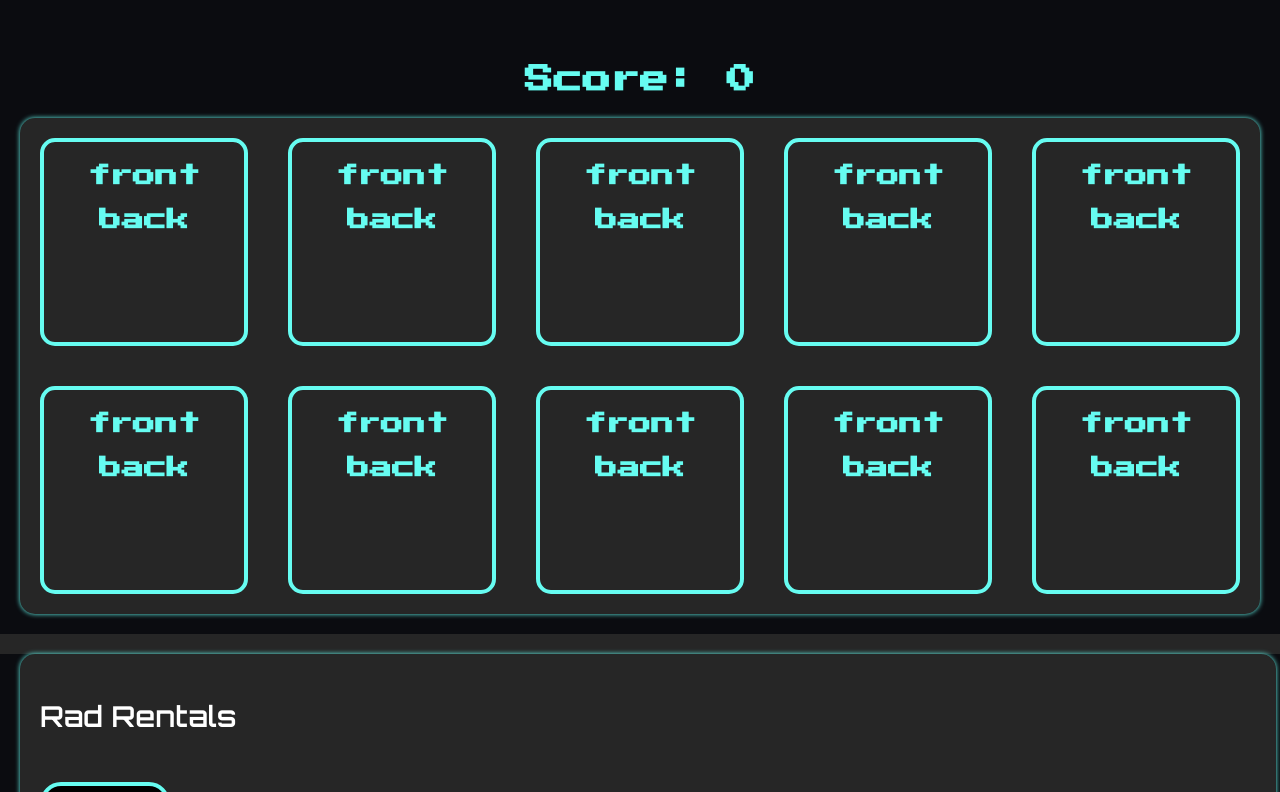
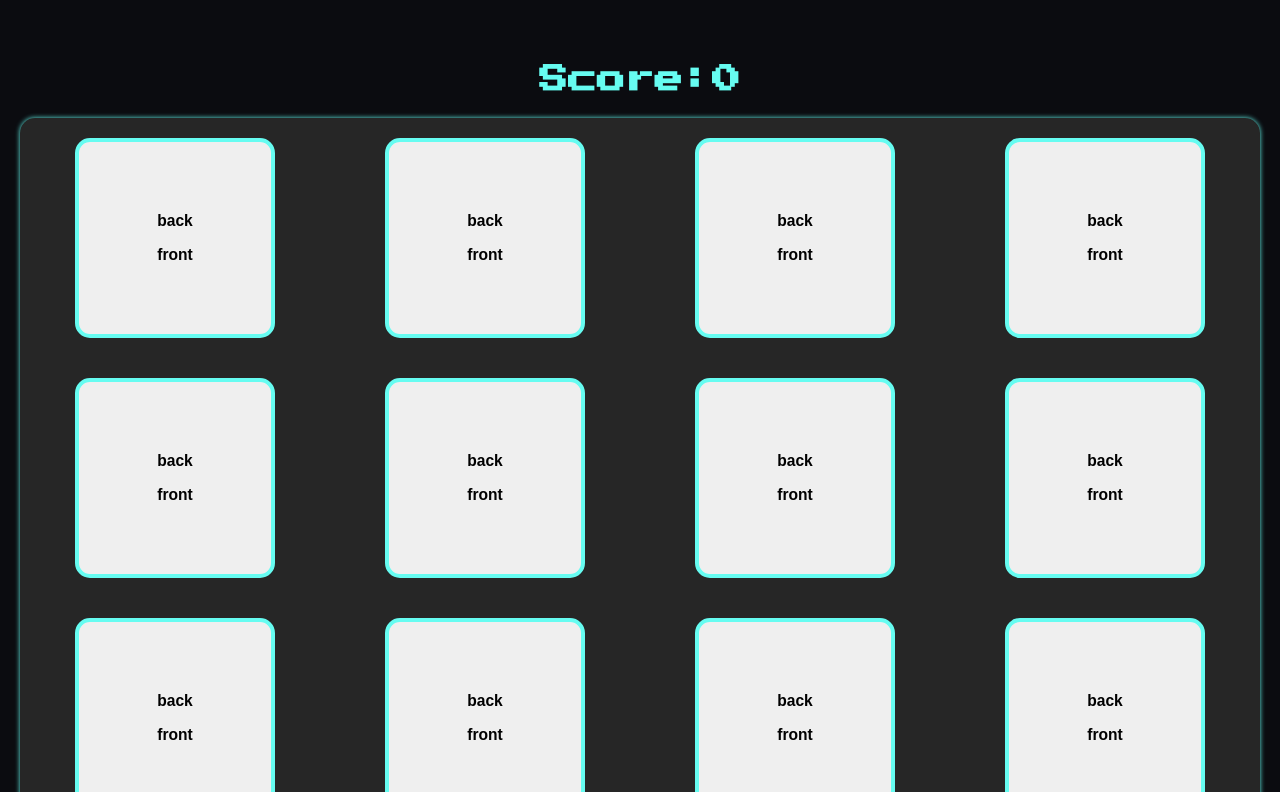
Before and after one commit to Trond240/Trond-s-Portfolio-Site, a React (Create React App) app: page / in a window 1280 px wide. Shown: the part 1128-1920 px from the top of the page. Built offline with nearby package versions, Linux system fonts and the light colour scheme.

Commit message:
Add code for checking matched cards.

```diff
--- a/src/cardGame/cardGame.css
+++ b/src/cardGame/cardGame.css
@@ -12,11 +12,11 @@
     border-radius: 15px;
     justify-items: center;
     display: grid;
-    grid-template-columns: 1fr 1fr 1fr 1fr 1fr;
-    grid-template-rows: 1fr 1fr;
+    grid-template-columns: 1fr 1fr 1fr 1fr;
+    grid-template-rows: 1fr 1fr 1fr;
 }
 
-.cards {
+.cards-back {
     justify-items: center;
     border: solid 4px #66FCF1;
     border-radius: 15px;
@@ -25,6 +25,36 @@
     height: 200px;
 }
 
+/* .back {
+    display: none
+} */
+
+/* .cards-front {
+    display: none;
+    justify-items: center;
+    border: solid 4px balck;
+    border-radius: 15px;
+    margin: 20px;
+    width: 200px;
+    height: 200px;
+} */
+
+/* .cards-front {
+    display: none;
+    justify-items: center;
+    border: solid 4px #66FCF1;
+    border-radius: 15px;
+    margin: 20px;
+    width: 200px;
+    height: 200px;
+} */
+
+/* .flip {
+    transform: rotateY(180deg);
+    transform: scale(0.97);
+    transition: transform .3s;
+} */
+
 /* .front {
     display: none;
 } */
--- a/src/cardGame/cardGame.js
+++ b/src/cardGame/cardGame.js
@@ -4,57 +4,81 @@ import './cardGame.css'
 export const CardGame = () => {
     const [cardData, setCardData] = useState([])
     const [flipCard, setFlipCard] = useState(false)
+    const [playerScore, setPlayerScore] = useState(0)
     const [selectedCards, setSelectedCards] = useState([])
+    const [matchedCards, setMtachedCards] = useState([])
 
     const cards = [
                         {
                             id: 1,
                             img: 'blank',
+                            numberMatch: 1,
                             flipped: false
                         },
                         {
                             id: 2,
                             img: 'blank',
+                            numberMatch: 1,
                             flipped: false
                         },
                         {
                             id: 3,
                             img: 'blank',
+                            numberMatch: 2,
                             flipped: false
                         },
                         {
                             id: 4,
                             img: 'blank',
+                            numberMatch: 2,
                             flipped: false
                         },
                         {
                             id: 5,
                             img: 'blank',
+                            numberMatch: 3,
                             flipped: false
                         },
                         {
                             id: 6,
                             img: 'blank',
+                            numberMatch: 3,
                             flipped: false
                         },
                         {
                             id: 7,
                             img: 'blank',
+                            numberMatch: 4,
                             flipped: false
                         },
                         {
                             id: 8,
                             img: 'blank',
+                            numberMatch: 4,
                             flipped: false
                         },
                         {
                             id: 9,
                             img: 'blank',
+                            numberMatch: 5,
                             flipped: false
                         },
                         {
                             id: 10,
                             img: 'blank',
+                            numberMatch: 5,
+                            flipped: false
+                        },
+                        {
+                            id:11,
+                            img: 'blank',
+                            numberMatch: 6,
+                            flipped: false
+                        },
+                        {
+                            id: 12,
+                            img: 'blank',
+                            numberMatch: 6,
                             flipped: false
                         }
                     ]
@@ -68,13 +92,13 @@ export const CardGame = () => {
 
     const handleFlip = (e, id) => {
         if(!selectedCards.length) {
-            e.target.classList.remove('cards')
+            e.target.classList.remove('cards-back')
             selectedCards.push(id)
             console.log(selectedCards)
-        } else if(selectedCards.length === 1){
-            e.target.classList.remove('cards')
+        } else if(selectedCards.length){
+            e.target.classList.remove('cards-back')
             selectedCards.push(id)
-            console.log(selectedCards)
+            handleMatched(selectedCards)
             setTimeout(() => {
                 handleReset()
             }, 1000)
@@ -82,26 +106,45 @@ export const CardGame = () => {
     }
 
     const handleReset = () => {
-            document.querySelector(`#card-${selectedCards[0]}`).classList.add('cards')
-            document.querySelector(`#card-${selectedCards[1]}`).classList.add('cards')
+            document.querySelector(`#card-${selectedCards[0]}`).classList.add('cards-back')
+            document.querySelector(`#card-${selectedCards[1]}`).classList.add('cards-back')
             setSelectedCards([])
     }
 
-    console.log(selectedCards)
+    const handleMatched = (matched) => {
+        let foundCards = []
+        console.log(matched)
+        const foundMatch = cards.forEach(card => {
+            matched.forEach(match => {
+                console.log(card)
+                if(match === card.id && !foundCards.includes(card)) {
+                    return foundCards.push(card);
+                }
+            })
+            checkMatched(foundCards);
+        })
+        // checkMatched(foundMatch)
+    }
+
+    const checkMatched = (matched) => {
+        console.log(matched)
+    }
+
+
 
     return (
         <section className='game-section' id='Game-section'>
                 <h2>Guessing Game</h2>
                 <br></br>
-                <h2>Score: 0</h2>
+                <h2>Score:{playerScore}</h2>
                 <div className='game_board'>
                         {
                             cardData.map(card => {
                             return (
-                                <div key={card.id} id={`card-${card.id}`} className={'cards'} onClick={(e) => handleFlip(e, card.id)}>
-                                    <h3 className='front' alt='image-of-trond'>front</h3>
-                                    <h3 className='back' alt='back-card-image'>back</h3>
-                                </div>
+                                <button key={card.id} id={`card-${card.id}`} className={'cards-back'} onClick={(e) => handleFlip(e, card.id)}>
+                                    <h3 className='front' alt='image-of-trond'>back</h3>
+                                    <h3 className='back' alt='back-card-image'>front</h3>
+                                </button>
                             )
                             })
                         }
```
Also changed, not shown: 1 other file (tests, documents, lock files or other folders).
